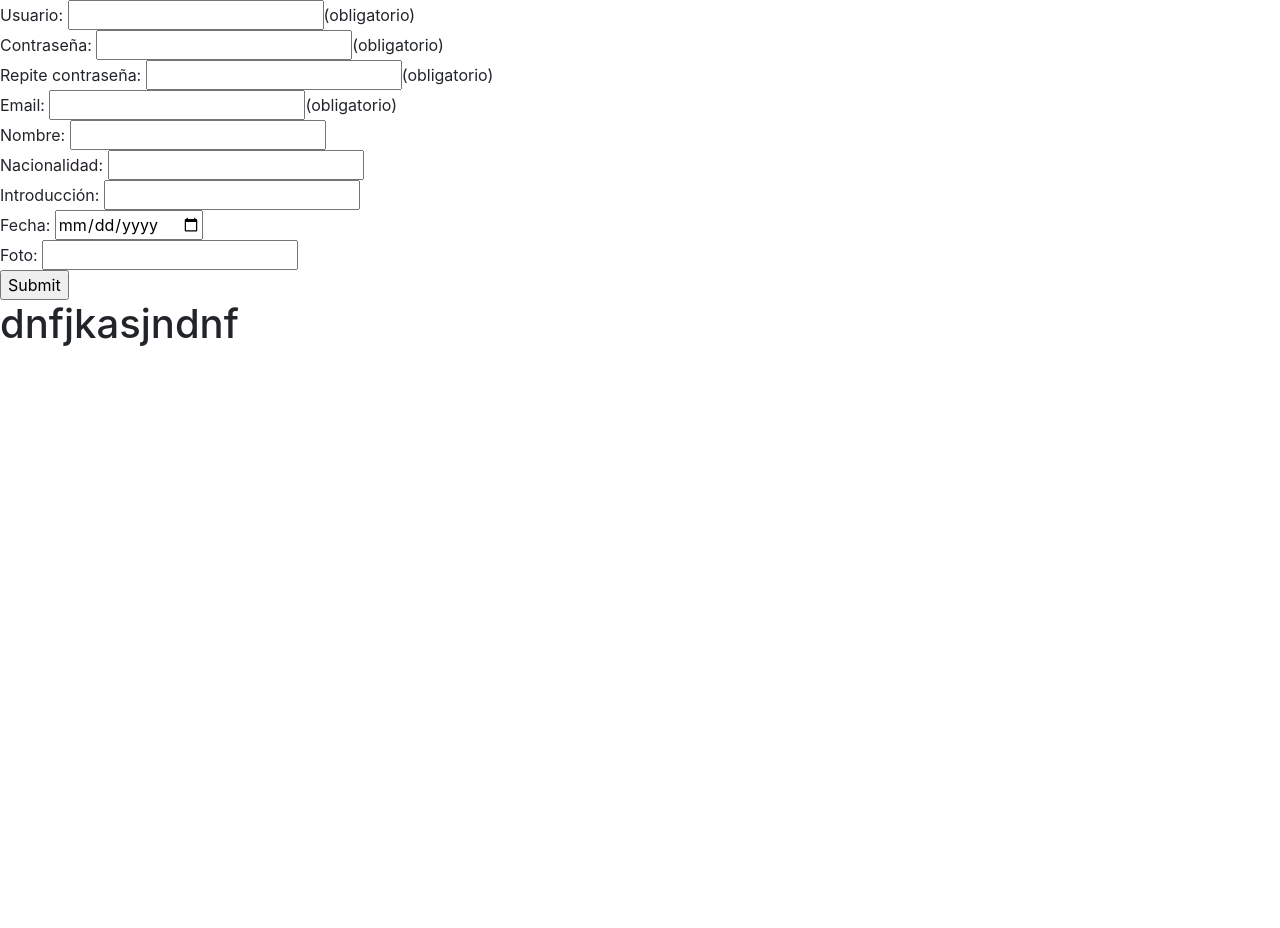
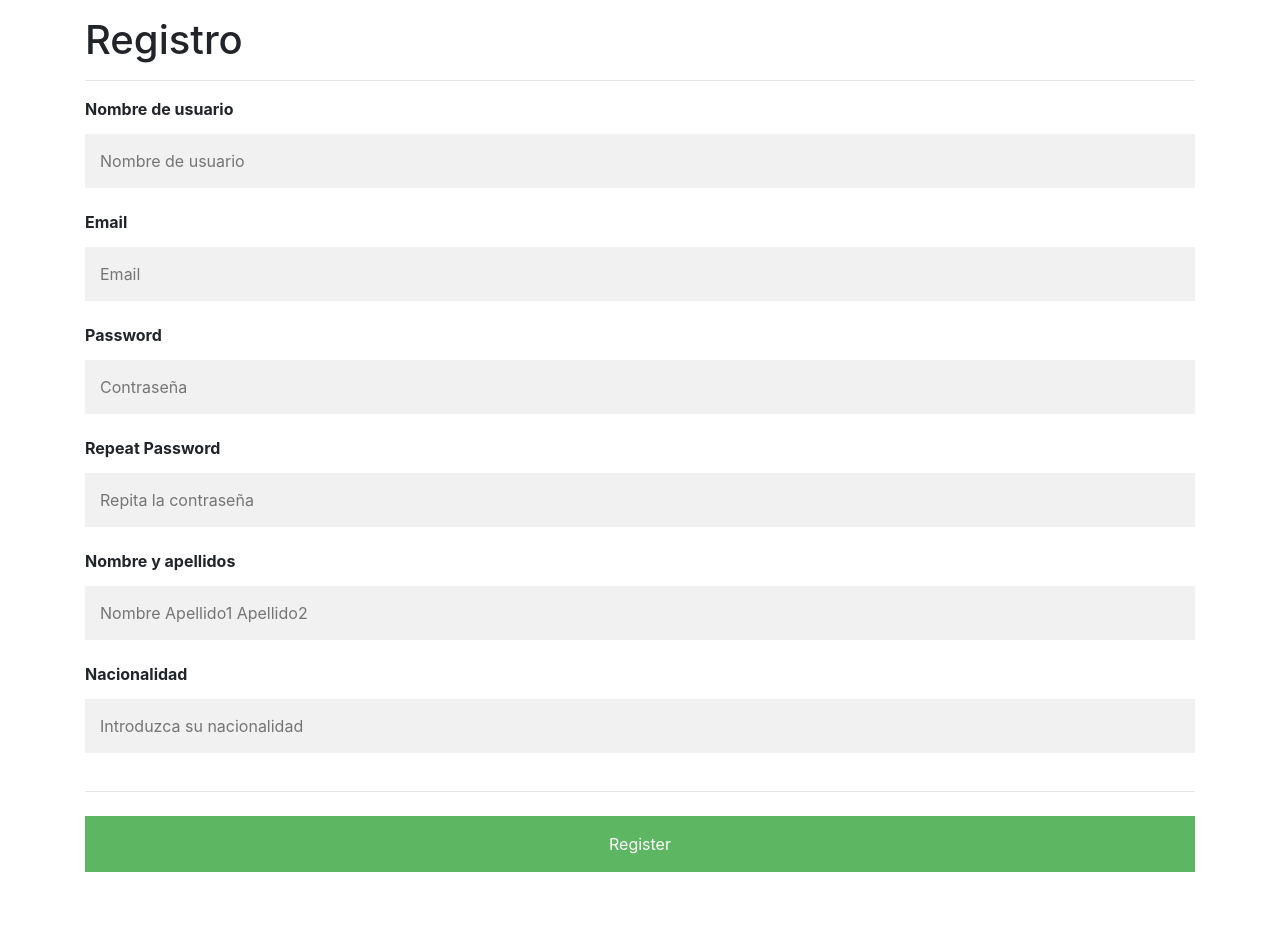
Before and after one commit to JavierBH/IS2, a Flask app: page /register in a window 1280 px wide. Before the commit the page ends 346 px from the top, so only its background shows below. Run offline with Flask 2, Linux system fonts and the light colour scheme; some libraries are stand-ins or nearby versions.

Commit message:
Update register form

```diff
--- /dev/null
+++ b/static/css/register.css
@@ -0,0 +1,62 @@
+body {
+    font-family: Arial, Helvetica, sans-serif;
+    background-color: black;
+  }
+
+  * {
+    box-sizing: border-box;
+  }
+
+  /* Add padding to containers */
+  .container {
+    padding: 16px;
+    background-color: white;
+  }
+
+  /* Full-width input fields */
+  input[type=text], input[type=password] {
+    width: 100%;
+    padding: 15px;
+    margin: 5px 0 22px 0;
+    display: inline-block;
+    border: none;
+    background: #f1f1f1;
+  }
+
+  input[type=text]:focus, input[type=password]:focus {
+    background-color: #ddd;
+    outline: none;
+  }
+
+  /* Overwrite default styles of hr */
+  hr {
+    border: 1px solid #f1f1f1;
+    margin-bottom: 25px;
+  }
+
+  /* Set a style for the submit button */
+  .registerbtn {
+    background-color: #4CAF50;
+    color: white;
+    padding: 16px 20px;
+    margin: 8px 0;
+    border: none;
+    cursor: pointer;
+    width: 100%;
+    opacity: 0.9;
+  }
+
+  .registerbtn:hover {
+    opacity: 1;
+  }
+
+  /* Add a blue text color to links */
+  a {
+    color: dodgerblue;
+  }
+
+  /* Set a grey background color and center the text of the "sign in" section */
+  .signin {
+    background-color: #f1f1f1;
+    text-align: center;
+  }
--- a/templates/register.html
+++ b/templates/register.html
@@ -1,27 +1,45 @@
 <!DOCTYPE html>
 <html>
+
     <head>
         <meta charset="utf-8">
         <title>Register</title>
         <meta name="viewport" content="width=device-width, initial-scale=1">
+        <link rel="stylesheet" type="text/css" media="screen" href="{{ url_for('static', filename='css/register.css') }}" />
         <link rel="stylesheet" href="https://maxcdn.bootstrapcdn.com/bootstrap/4.3.1/css/bootstrap.min.css">
         <script src="https://ajax.googleapis.com/ajax/libs/jquery/3.4.1/jquery.min.js"></script>
         <script src="https://cdnjs.cloudflare.com/ajax/libs/popper.js/1.14.7/umd/popper.min.js"></script>
         <script src="https://maxcdn.bootstrapcdn.com/bootstrap/4.3.1/js/bootstrap.min.js"></script>
     </head>
+
     <body>
         <form method="post" action="{{ url_for('register') }}">
-                Usuario: <input type="text" name="usuario"><a>(obligatorio)</a><br>
-                Contraseña: <input type="text" name="contrasena"><a>(obligatorio)</a><br>
-                Repite contraseña: <input type="text" name="repite_contrasena"><a>(obligatorio)</a><br>
-                Email: <input type="text" name="email"><a>(obligatorio)</a><br>
-                Nombre: <input type="text" name="nombre"><br>
-                Nacionalidad: <input type="text" name="nacionalidad"><br>
-                Introducción: <input type="text" name="introduccion"><br>
-                Fecha: <input type="date" name="fecha"><br>
-                Foto: <input type="BLOB" name="foto"><br>
+            <div class="container">
+                <h1>Registro</h1>
+                <hr>
 
-                <input type="submit" value="Submit"><br>
+                <label for="email"><b>Nombre de usuario</b></label>
+                <input type="text" placeholder="Nombre de usuario" name="usuario" required>
+
+                <label for="email"><b>Email</b></label>
+                <input type="text" placeholder="Email" name="email" required>
+
+                <label for="psw"><b>Password</b></label>
+                <input type="password" placeholder="Contraseña" name="psw" required>
+
+                <label for="psw-repeat"><b>Repeat Password</b></label>
+                <input type="password" placeholder="Repita la contraseña" name="psw-repeat" required>
+
+                <label ><b>Nombre y apellidos</b></label>
+                <input type="text" placeholder="Nombre Apellido1 Apellido2" name="nombre" required>
+
+                <label ><b>Nacionalidad</b></label>
+                <input type="text" placeholder="Introduzca su nacionalidad" name="nacionalidad" required>
+
+                <hr>
+                <button type="submit" class="registerbtn">Register</button>
+              </div>
+
         </form>
         <div class="container">
             {% with messages = get_flashed_messages() %}
@@ -37,6 +55,5 @@
             {% endif %}
           {% endwith %}
         </div>
-        <h1>dnfjkasjndnf</h1>
     </body>
 </html>
```
